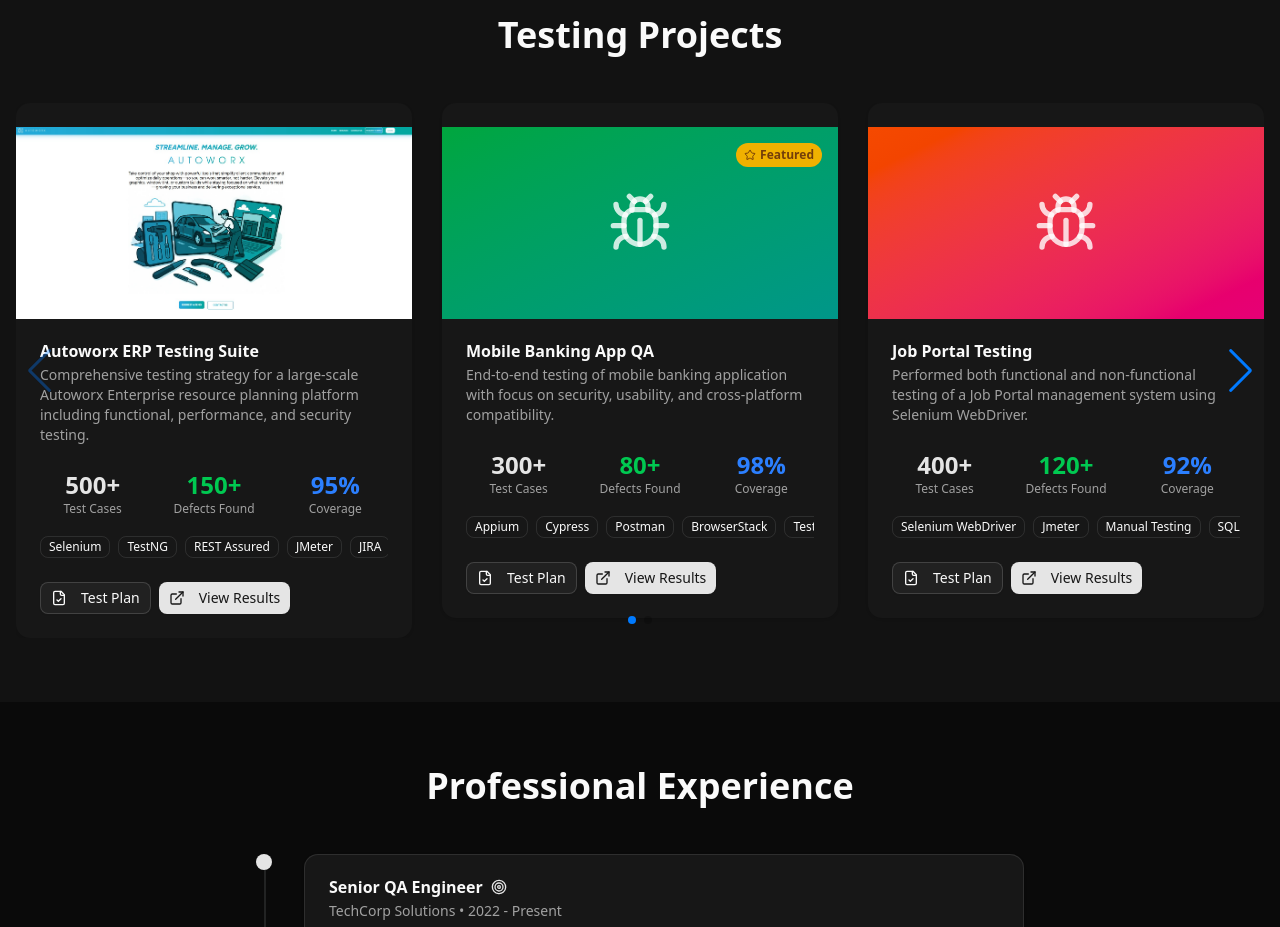
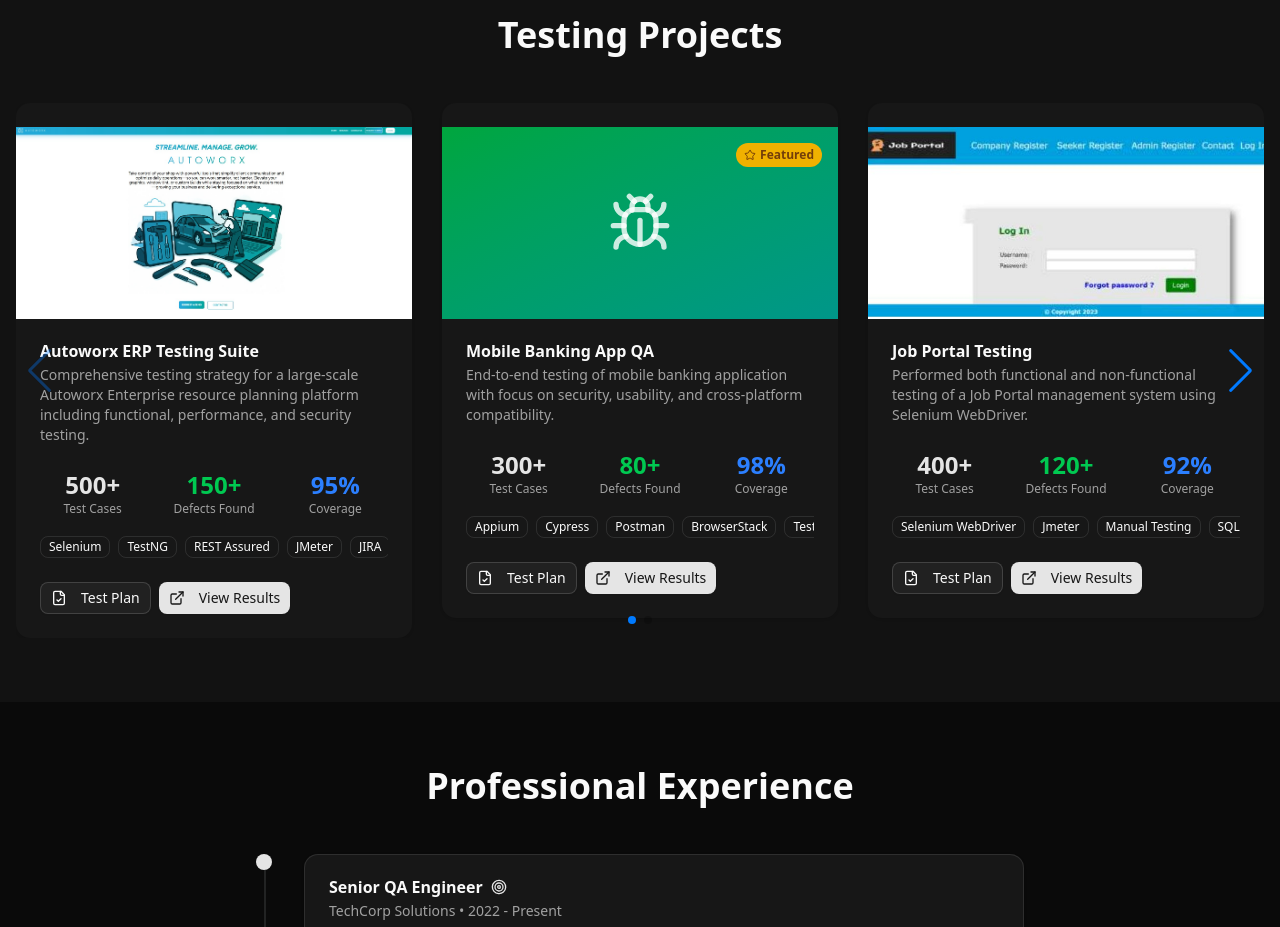
Before and after one commit to sakibkst/sakibeportfolio, a React (Vite) app: page / in a window 1280 px wide. Shown: the part 2720-3647 px from the top of the page. Built offline with nearby package versions, Linux system fonts and the light colour scheme.

Commit message:
project img added

```diff
--- a/src/App.jsx
+++ b/src/App.jsx
@@ -151,6 +151,7 @@
       coverage: '92%',
       gradient: 'from-orange-600 to-pink-600',
       featured: false,
+      img: '/JobPortal.jpg',
       testPlan: 'https://github.com/sakibkst/Software-Quality-Assurance-and-Testing', // <-- Replace with your actual link
       viewResult: 'https://github.com/sakibkst/Software-Quality-Assurance-and-Testing', // <--
     },
```
